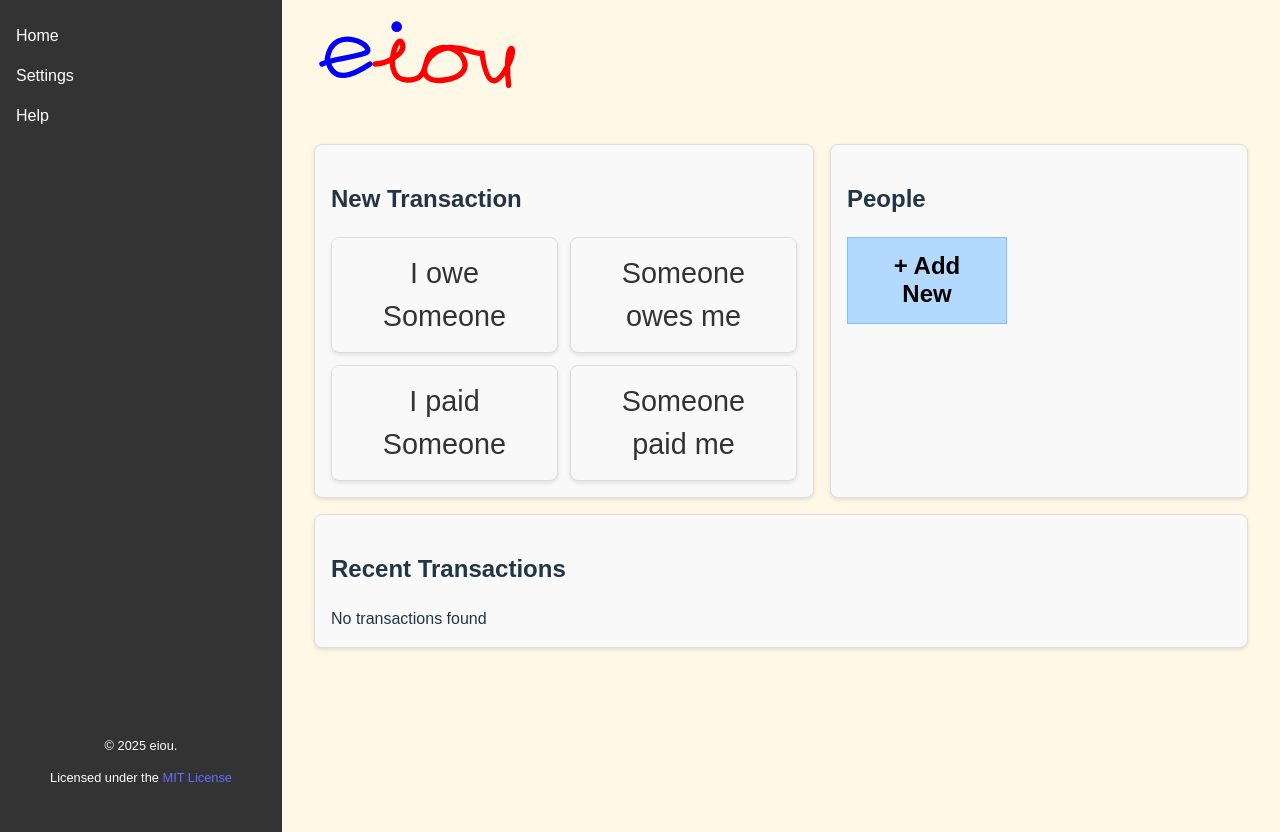
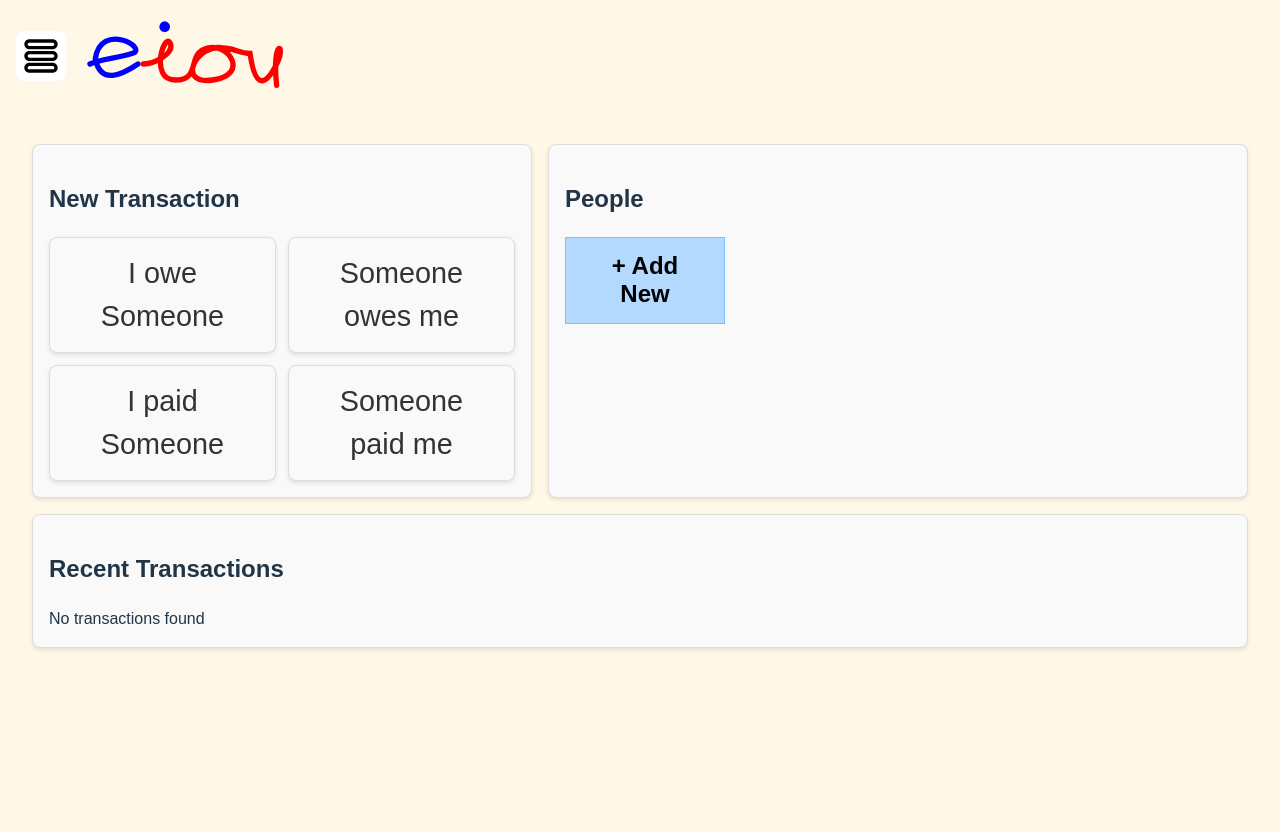
Before and after one commit to b-h-mck/eiou, a React (Vite) app: page / in a window 1280 px wide. After the commit the page ends 800 px from the top, so only its background shows below. Built offline with nearby package versions, Linux system fonts and the light colour scheme.

Commit message:
Better icons & layout improvements

```diff
--- a/package.json
+++ b/package.json
@@ -13,6 +13,7 @@
     "idb": "^8.0.2",
     "react": "^19.0.0",
     "react-dom": "^19.0.0",
+    "react-icons": "^5.5.0",
     "react-router": "^7.4.0"
   },
   "devDependencies": {
--- a/src/features/Home/Home.css
+++ b/src/features/Home/Home.css
@@ -14,7 +14,6 @@
 .newTxn {
     grid-area: newTxn;
     box-sizing: border-box;
-    max-width: 500px;
     max-height: 355px;
     overflow: auto;
 }
@@ -29,7 +28,6 @@
 .newTxnDetails {
     grid-area: newTxnDetails;
     box-sizing: border-box;
-    max-width: 500px;
 }
 
 .recentTxns {
@@ -53,7 +51,7 @@ section {
 }
 
 /* Responsive adjustments for narrow screens */
-@media (max-width: 1000px) {
+@media (max-width: 768px) {
     .home {
         grid-template-columns: 1fr;
         grid-template-rows: auto auto auto auto;
--- a/src/features/Layout/Layout.css
+++ b/src/features/Layout/Layout.css
@@ -37,7 +37,9 @@ nav img {
 
 nav ul {
     list-style: none;
-    padding: 0;
+
+    padding-top: 20px;
+    padding-left: 5px;
     margin: 0;
     flex-grow: 1;
     display: flex;
@@ -55,6 +57,7 @@ nav ul li a {
     text-decoration: none;
     display: block;
     padding: 0.5rem 0;
+    font-size: 1.2rem;
 }
 
 nav footer {
@@ -79,7 +82,7 @@ nav footer {
     padding: 1rem;
     display: flex;
     align-items: center;
-    justify-content: space-between;
+    justify-content: start;
 }
 
 .content main {
@@ -101,9 +104,16 @@ header .nav-toggle, nav .nav-toggle {
     background-color: white;
     width: 50px;
     height: 50px;
+    padding: 5px;
+
 }
 
-@media (max-width: 768px) {
+.nav-toggle * {
+    width: 100%;
+    height: 100%;
+}
+
+@media (max-width: 1280px) {
     .layout {
         flex-direction: column;
     }
--- a/src/features/Layout/Layout.tsx
+++ b/src/features/Layout/Layout.tsx
@@ -3,6 +3,7 @@ import { Outlet } from "react-router"
 import "./Layout.css"
 
 import logo from "../../assets/eiou-wide.svg"
+import { TiChevronLeftOutline, TiThMenuOutline } from "react-icons/ti"
 
 const Layout = () => {
     const [isNavOpen, setIsNavOpen] = useState(false)
@@ -20,7 +21,7 @@ const Layout = () => {
            <nav className={isNavOpen ? "open" : ""}>
                 <div className="nav-container">
                     <header>
-                        <button className="nav-toggle" onClick={closeNav}> ← </button>
+                        <button className="nav-toggle" onClick={closeNav}><TiChevronLeftOutline /></button>
                     </header>
                     <ul>
                         <li>
@@ -37,7 +38,7 @@ const Layout = () => {
             </nav>
             <div className="content">
                 <header>
-                    <button className="nav-toggle" onClick={toggleNav}> ☰ </button>
+                    <button className="nav-toggle" onClick={toggleNav}><TiThMenuOutline /></button>
                     <img src={logo} alt="eiou" />
                 </header>
                 <main>
```
Also changed, not shown: 1 other file (tests, documents, lock files or other folders).
